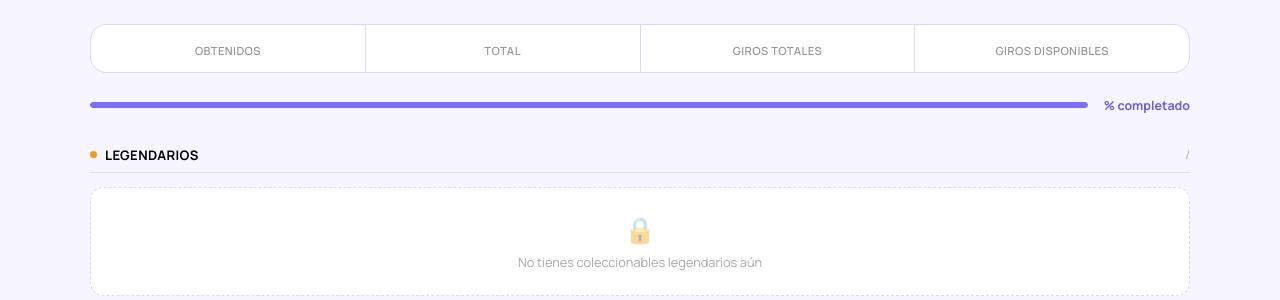
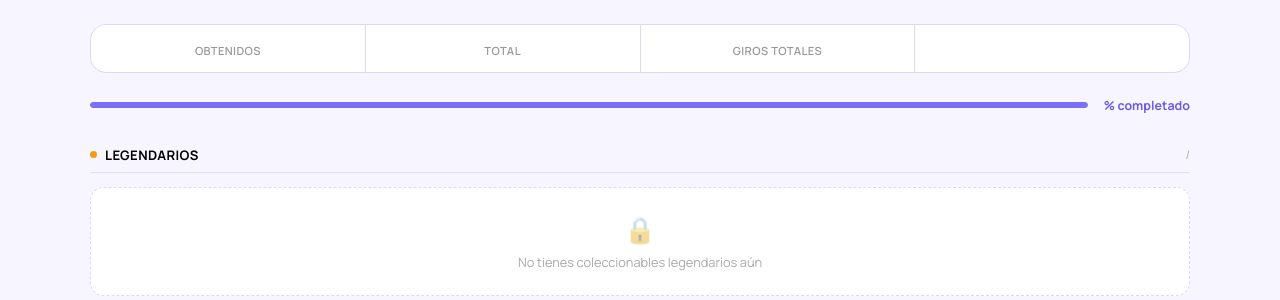
Before and after one commit to cesarbarrueto0409/polybuxef, a Django app: template core/templates/ruleta/mis_coleccionables.html in a window 1280 px wide. Shown: the part 207-507 px from the top of the page. Run offline with Django 5.2, Linux system fonts and the light colour scheme; the template is opened without the code that fills it, so the values that code supplies are empty.

Commit message:
fix(ruleta): remove giros disponibles display from modals

```diff
--- a/core/templates/ruleta/mis_coleccionables.html
+++ b/core/templates/ruleta/mis_coleccionables.html
@@ -184,7 +184,6 @@
     </div>
     <div class="col-stat-box">
       <div class="col-stat-val">{{ stats.giros_disponibles }}</div>
-      <div class="col-stat-lbl">Giros disponibles</div>
     </div>
   </div>
 
@@ -442,7 +441,6 @@
           <div class="modal-body">
             <div class="info-giros">
               <p>Saldo: <span class="saldo">$${parseFloat(data.saldo).toLocaleString('es-CL', {minimumFractionDigits: 2})}</span></p>
-              <p>Giros disponibles: <span class="giros" id="giros-display">${data.giros_disponibles}</span></p>
             </div>
             <div class="rareza-leyenda">
               ${data.rarezas.map(r =>
--- a/core/templates/ruleta/modal_ruleta.html
+++ b/core/templates/ruleta/modal_ruleta.html
@@ -247,7 +247,6 @@
     <div class="modal-body">
       <div class="info-giros">
         <p>Saldo: <span class="saldo">${{ usuario.saldo }}</span></p>
-        <p>Giros disponibles: <span class="giros" id="giros-display">{{ giros_disponibles }}</span></p>
       </div>
 
       <div class="ruleta-container">
```
